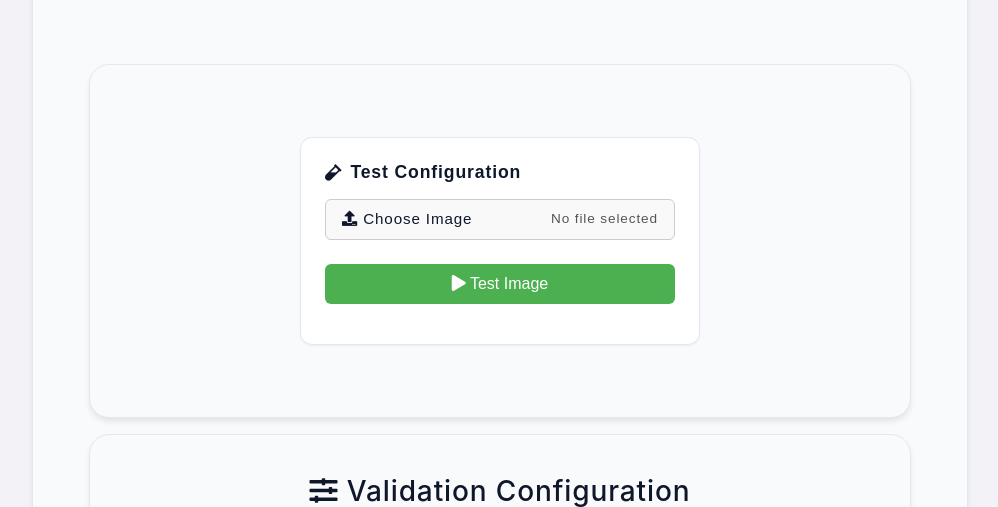
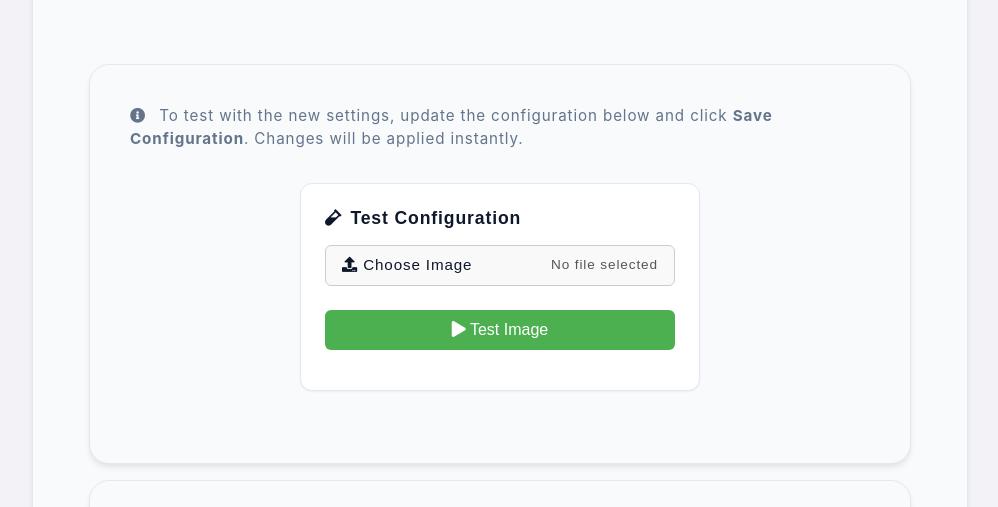
Before and after one commit to Ashish-Pandey62/Photo-Validation-System, a Django app: page / in a window 1280 px wide, after a click on "Configuration". Shown: the part 184-691 px from the top of the page, without its empty margins (140-1138 px from the left). Run offline with Django 3.2, Linux system fonts and the light colour scheme; data comes from the database, SQL or seed files in the repository; some libraries are stand-ins or nearby versions.

Commit message:
Add guidance for updating test configuration settings

```diff
--- a/api/templates/api/index1.html
+++ b/api/templates/api/index1.html
@@ -1492,6 +1492,12 @@
         <div class="tab-pane fade" id="nav-configuration" role="tabpanel" aria-labelledby="nav-config-tab">
                 <!-- Test Configuration Section - Outside main form -->
           <div class="glass-card">
+              <div style="margin-bottom:1rem; color:var(--text-secondary); font-size:0.95rem;">
+                <i class="fas fa-info-circle" style="margin-right:0.5rem;"></i>
+                <span>
+                  To test with the new settings, update the configuration below and click <b>Save Configuration</b>. Changes will be applied instantly.
+                </span>
+              </div>
             <div class="config-section" style="max-width:400px; margin:2rem auto; font-family:Arial, sans-serif;">
               <h4 class="config-title" style="margin-bottom:1rem; font-weight:600; font-size:1.1rem; display:flex; align-items:center; gap:0.5rem;">
                 <i class="fas fa-vial"></i> Test Configuration
```
